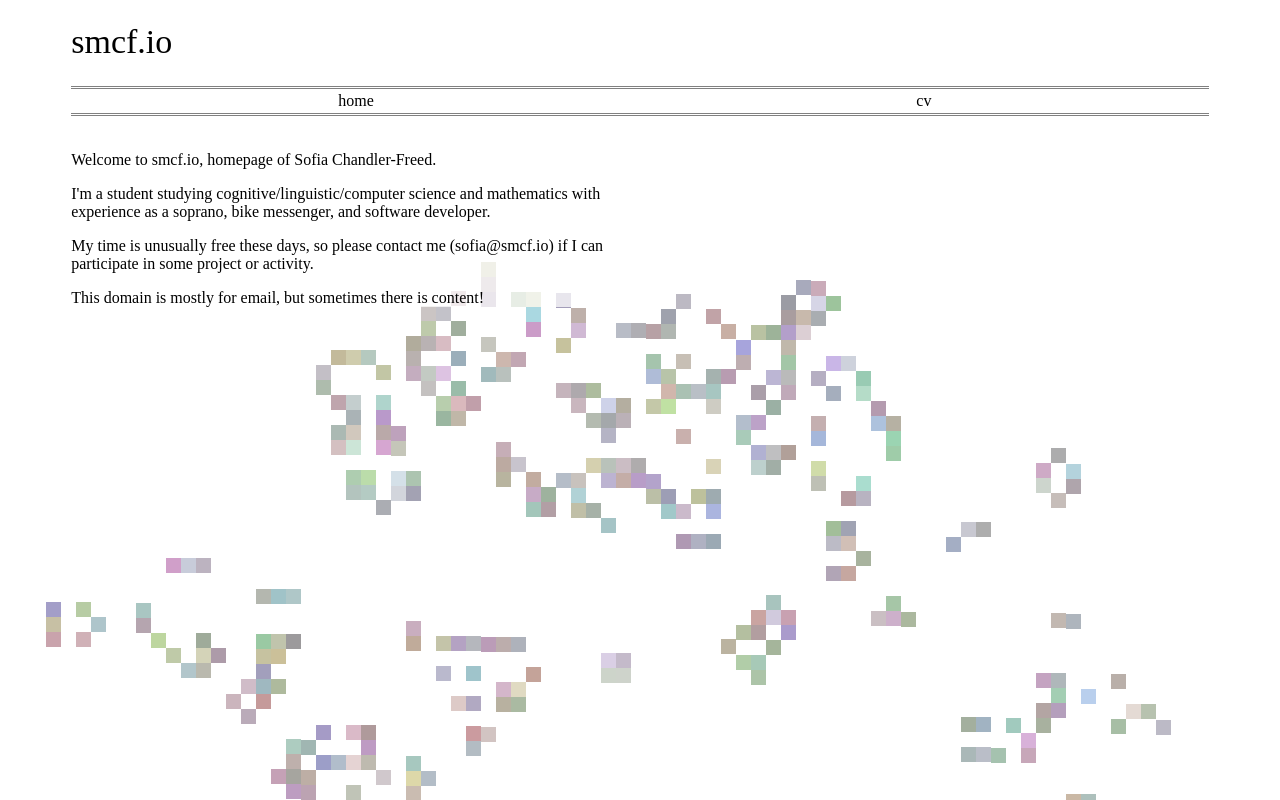
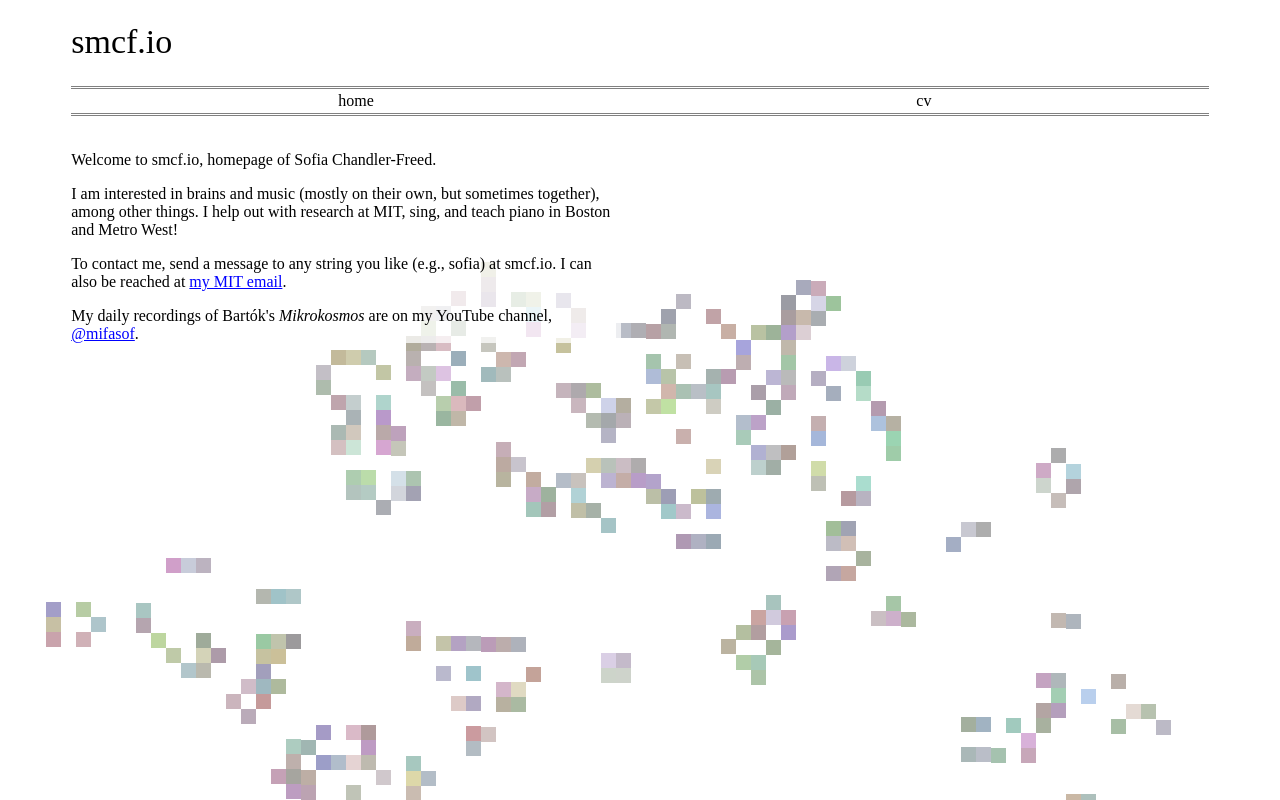
Before and after one commit to sofiacf/smcfio, a Next.js app: page / in a window 1280 px wide. Built offline with nearby package versions, Linux system fonts and the light colour scheme; a web font is replaced by a local one.

Commit message:
update site

```diff
--- a/src/app/page.tsx
+++ b/src/app/page.tsx
@@ -9,15 +9,16 @@ export default function Home() {
             <div>
                 <p>Welcome to smcf.io, homepage of Sofia Chandler-Freed.</p>
                 <p>
-                    I&apos;m a student studying cognitive/linguistic/computer science and mathematics with experience as
-                    a soprano, bike messenger, and software developer.
+                    I am interested in brains and music (mostly on their own, but sometimes together), among other
+                    things.
+                    I help out with research at MIT, sing, and teach piano in Boston and Metro West!
                 </p>
                 <p>
-                    My time is unusually free these days, so please contact me (sofia@smcf.io) if I can participate in some
-                    project or activity.
+                    To contact me, send a message to any string you like (e.g., sofia) at smcf.io.
+                    I can also be reached at <a href={"mailto:pbrgirl@mit.edu"}>my MIT email</a>.
                 </p>
                 <p>
-                    This domain is mostly for email, but sometimes there is content!
+                    My daily recordings of Bartók&apos;s <i>Mikrokosmos</i> are on my YouTube channel, <a href={"https://www.youtube.com/@mifasof"}>@mifasof</a>.
                 </p>
             </div>
         </div>
```
Also changed, not shown: src/app/cv/page.tsx (+11 -2 lines), .travis.yml (deleted).
